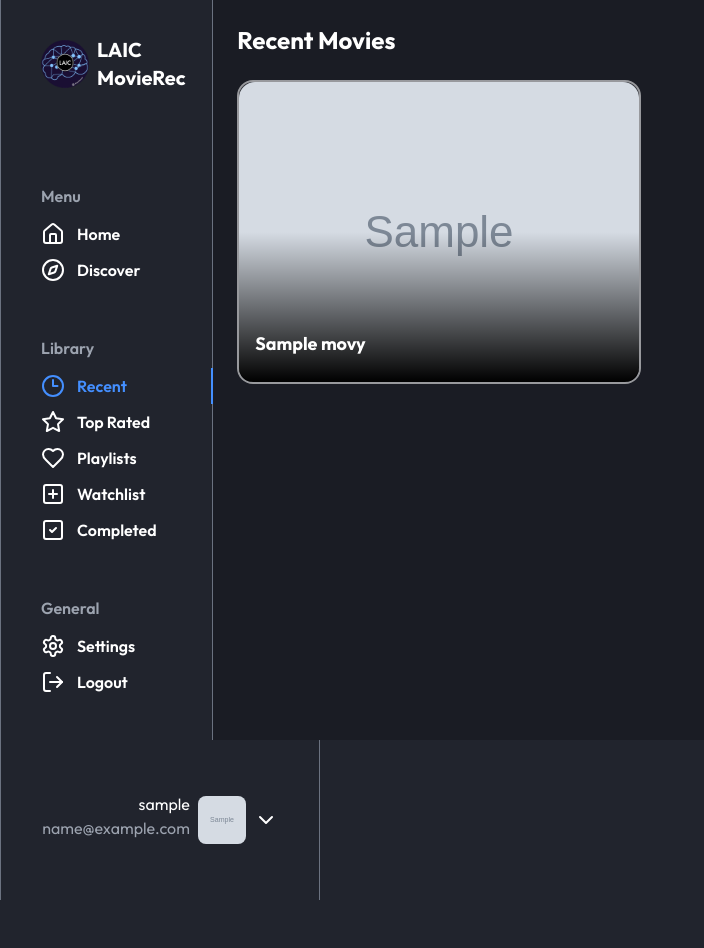
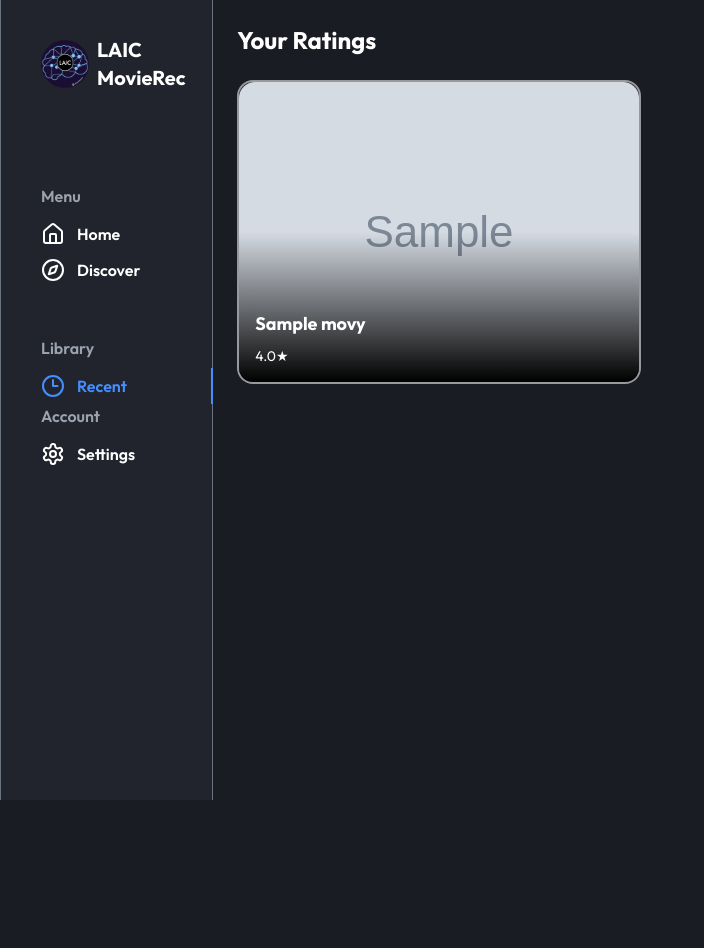
Before and after one commit to loyolaAI/MovieRec-F24, a Flask app: page /recent in a window 1280 px wide. Shown: the whole page, without its empty margins (0-704 px from the left). After the commit the page ends 800 px from the top, so only its background shows below. Run offline with Flask 3, Linux system fonts and the light colour scheme; a user stored in the database is signed in; tables that the repository leaves empty hold one stand-in row (values such as "Sample post"); grey boxes marked "Sample" are stand-in pictures; parts of the project's set-up code (start-up, migrations or seed data) failed here and were passed over; some libraries are stand-ins or nearby versions.

Commit message:
CSS styling

```diff
--- a/app/routes.py
+++ b/app/routes.py
@@ -65,6 +65,10 @@ def init_routes(app):
         return render_template(
             "discover.html", recommendations=recommendations, username=current_user.username
         )
+
+    @app.route("/popular", methods=["GET"])
+    def popular():
+        return render_template("popular.html")  # TODO
 
     @app.route("/recent", methods=["GET"])
     def recent():
--- a/app/templates/base.html
+++ b/app/templates/base.html
@@ -3,7 +3,7 @@
 <html lang="en">
 <head>
   <meta charset="UTF-8">
-  <title>Movie Streaming Dashboard</title>
+  <title>LAIC MovieRec-f24</title>
   <meta name="viewport" content="width=device-width, initial-scale=1.0">
   <link rel="shortcut icon" href="{{ url_for('static', filename='favicon.ico') }}" type="image/x-icon">
   <script src="{{ url_for('static', filename='scripts/icons.js') }}"></script>
@@ -60,12 +60,19 @@
                 <x-clock3-icon></x-clock3-icon> Recent
               </li>
             </a>
-            <a href="/top">
+          <ul class="flex flex-col [&>a]:py-1.5 [&>a>li]:grid [&>a>li]:grid-cols-[24px_1fr] [&>a>li]:gap-3">
+            <span>Account</span>
+            <a href="/profile">
+              <li>
+                <x-settings-icon></x-settings-icon> Settings
+              </li>
+            </a>
+            <!-- <a href="/top">
               <li>
                 <x-star-icon></x-star-icon> Top Rated
               </li>
-            </a>
-            <a href="/playlists">
+            </a> -->
+            <!-- <a href="/playlists">
               <li>
                 <x-heart-icon></x-heart-icon> Playlists
               </li>
@@ -79,23 +86,7 @@
               <li>
                 <x-plus-check-icon></x-plus-check-icon> Completed
               </li>
-            </a>
-          </ul>
-
-          <ul class="mt-auto flex flex-col [&>a]:py-1.5 [&>a>li]:grid [&>a>li]:grid-cols-[24px_1fr] [&>a>li]:gap-3">
-            <span>General</span>
-
-            <a href="/profile">
-              <li>
-                <x-settings-icon></x-settings-icon> Settings
-              </li>
-            </a>
-
-            <a href="/logout">
-              <li>
-                <x-log-out-icon></x-log-out-icon> Logout
-              </li>
-            </a>
+            </a> -->
           </ul>
         </div>
       </nav>
@@ -109,46 +100,6 @@
   {% block content %}
 
   {% endblock %}
-
-  {% if auth['is_authenticated'] %}
-    <aside class="col-span-3 p-10 border-x border-gray-500">
-      <div class="flex justify-end items-center flex-col gap-2">
-        <div class="relative dropdown-trigger">
-          <label class="grid grid-cols-[auto_56px_32px] p-4 cursor-pointer text-end transition-color rounded-lg transition-colors hover:bg-white/10 has-[input:checked]:bg-white/10 peer group">
-            <span>{{ auth['username'] }}</span>
-
-            <img
-            src="{{ auth['profile_image_url'] }}"
-            alt='{% for i in range(( auth["username"] ).split(" ")|length)[:2] %}{{( auth["username"] ).split(" ")[i][0]}}{% endfor %}'
-            class="size-12 flex-shrink-0 row-span-2 ml-2 rounded-lg bg-white/10 text-center leading-[48px] font-semibold"
-            >
-            <x-down-icon class="row-span-2 flex items-center ml-2 transition-transform group-has-[input:checked]:rotate-180"></x-down-icon>
-
-            <span class="text-gray-400">{{ auth['email'] }}</span>
-            <input type="checkbox" class="hidden" autocomplete="off" name="dropdown"/>
-          </label>
-          <div class="absolute flex flex-col [&>a]:grid [&>a]:grid-cols-[20px_1fr] [&>a]:gap-2 top-[110px] right-0 p-4 rounded-lg border border-primary w-full -translate-y-10 opacity-0 pointer-events-none select-none transition-all peer-has-[input:checked]:translate-y-0 peer-has-[input:checked]:opacity-100 peer-has-[input:checked]:pointer-events-auto peer-has-[input:checked]:select-auto">
-            <a href="/profile" class="py-1 px-2 hover:underline">
-              <x-user-icon></x-user-icon> Profile
-            </a>
-            <a href="/logout" class="py-1 px-2 hover:underline">
-              <x-log-out-icon></x-log-out-icon>Logout
-            </a>
-          </div>
-        </div>
-      </div>
-    </aside>
-    <script>
-      const dropdownTrigger = document.querySelector('.dropdown-trigger');
-      const dropdownInput = document.querySelector('input[name="dropdown"]');
-
-      document.addEventListener('click', (e) => {
-        if (!dropdownTrigger.contains(e.target)) {
-          dropdownInput.checked = false;
-        }
-      });
-    </script>
-  {% endif %}
 </body>
 </html>
 {% endwith %}
--- a/app/templates/recent.html
+++ b/app/templates/recent.html
@@ -1,12 +1,12 @@
 {% extends 'base.html' %}
-{% block title %}Recent Movies{% endblock %}
+{% block title %}Your Recent Ratings{% endblock %}
 {% block content %}
 
 <!DOCTYPE html>
 <html lang="en">
 <head>
     <meta charset="UTF-8">
-    <title>Recent Movies - Movie Streaming Dashboard</title>
+    <title>Recent Movies - MovieRec-f24</title>
     <meta name="viewport" content="width=device-width, initial-scale=1.0">
     <link rel="shortcut icon" href="{{ url_for('static', filename='favicon.ico') }}" type="image/x-icon">
     <script src="{{ url_for('static', filename='scripts/icons.js') }}"></script>
@@ -32,17 +32,21 @@
 <body>
     <main>
         <section class="content container mx-auto p-6">
-            <h1 class="text-2xl font-bold mb-6">Recent Movies</h1>
+            <h1 class="text-2xl font-bold mb-6">Your Ratings</h1>
             <div class="col-span-7 flex flex-wrap gap-4">
-                {% for movie in movies[:20] | reverse %} <!-- Display up to 20 recent movies -->
+                {% for movie in movies[:20] | reverse %}
                     <a href="{{ url_for('movie_info', movie_id=movie['movie_id']) }}" class="flex flex-col bg-white/10 rounded-2xl h-fit border-2 border-white/50 relative overflow-clip shrink-0">
                         <img src="{{ movie['movie_image'] }}" alt="{{ movie['movie_title'] }}" class="rounded-2xl"/>
                         <div class="absolute top-1/2 left-0 bg-gradient-to-b from-black/0 to-black/100 h-1/2 w-full flex justify-end flex-col gap-2 p-4">
                             <h2 class="text-lg font-bold mt-4">{{ movie['movie_title'] }}</h2>
-                        <p class="text-sm">{{ movie['year'] }}{{ movie['movie_ratings'] }}</p>
+                            {% set user_rating = current_user.get_rating(movie['movie_id']) %}
+                            {% if user_rating %}
+                                <p class="text-sm">{{ user_rating._rating }}★</p>
+                            {% endif %}
                         </div>
                     </a>
                 {% endfor %}
+
             </div>
         </section>
     </main>
```
Also changed, not shown: app/templates/profile.html (+8 -0 lines). Lines whose indentation alone changed are shown as unchanged.
